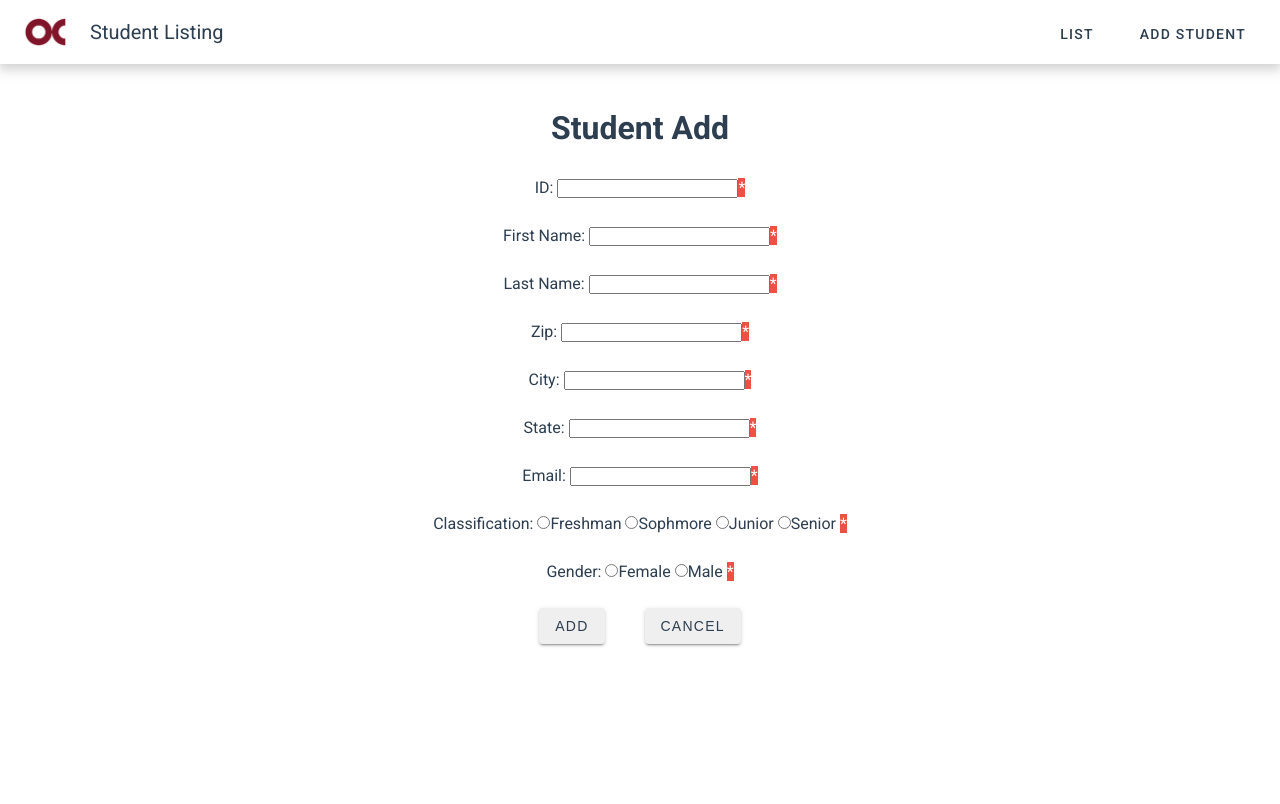
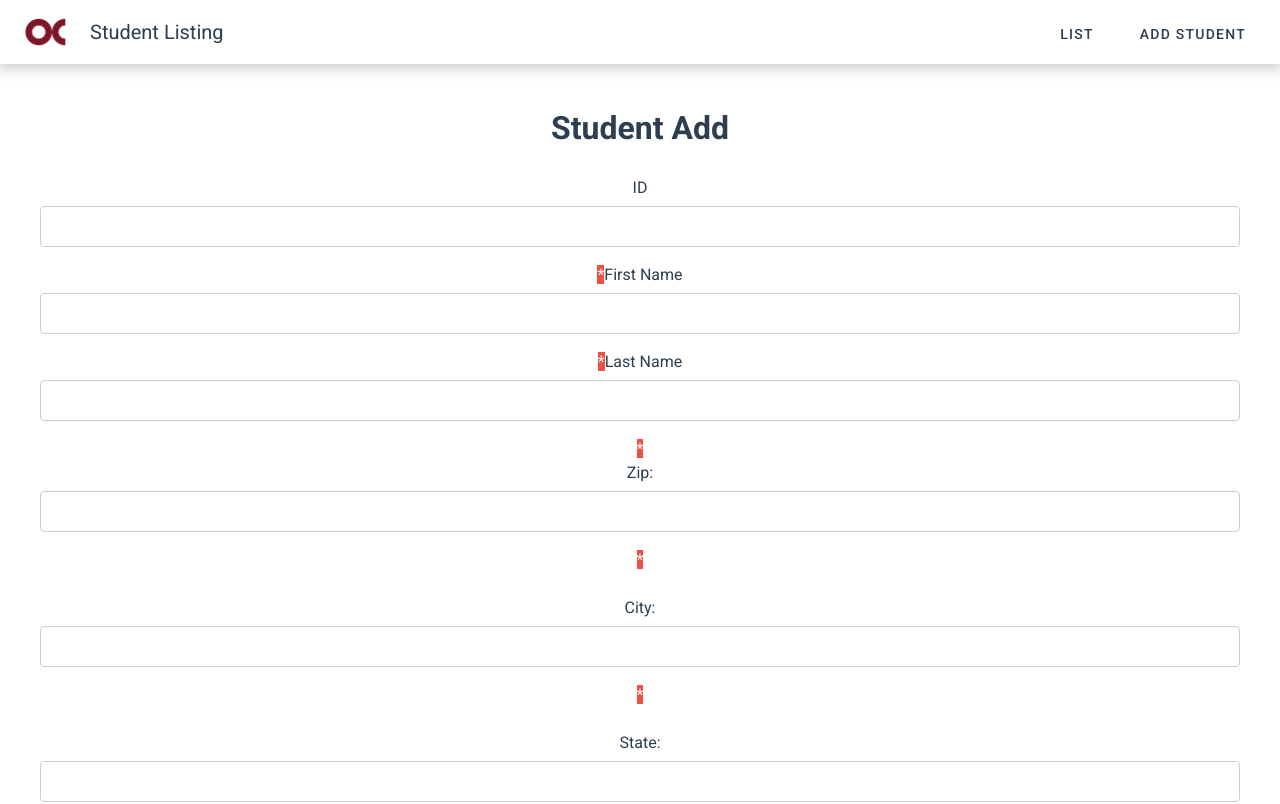
Before and after one commit to Dineshyvss/travel-frontend., a Vue app: page /add in a window 1280 px wide. Shown: the top 804 px of the page. Built offline with nearby package versions, Linux system fonts and the light colour scheme.

Commit message:
more fixes for styling

```diff
--- a/src/App.vue
+++ b/src/App.vue
@@ -52,190 +52,3 @@ export default {
   },
 };
 </script>
-
-<style>
-#app {
-  font-family: "Roboto", sans-serif;
-  -webkit-font-smoothing: antialiased;
-  -moz-osx-font-smoothing: grayscale;
-  line-height: 1.5;
-  font-size: 1rem;
-  text-align: center;
-  color: #2c3e50;
-}
-
-#body {
-  padding: 40px;
-}
-
-* {
-  margin: 0;
-  padding: 0;
-  box-sizing: border-box;
-}
-
-a {
-  text-decoration: none;
-}
-
-li {
-  list-style: none;
-}
-
-.navbar {
-  display: flex;
-  align-items: center;
-  justify-content: space-between;
-  height: 64px;
-  padding: 20px;
-  background-color: white;
-  color: #2c3e50;
-}
-
-.nav-links .menu a {
-  color: #2c3e50;
-  font-weight: 500;
-  letter-spacing: 0.0892857143em;
-  font-size: 0.875rem;
-}
-
-.title {
-  display: flex;
-  gap: 1em;
-  font-size: 1.25rem;
-  font-weight: 400;
-  align-items: center;
-}
-
-.title img {
-  display: flex;
-  flex: 1 0 0px;
-  height: 50px;
-  width: 50px;
-  z-index: 0;
-  object-fit: contain;
-  overflow: hidden;
-  position: relative;
-  top: 0;
-  left: 0;
-  max-width: 100%;
-  max-height: 100%;
-}
-
-.menu {
-  display: flex;
-  gap: 1em;
-  font-size: 18px;
-}
-
-.menu li:hover {
-  background-color: #ececec;
-  border-radius: 5px;
-  transition: 0.3s ease;
-}
-
-.menu li {
-  padding: 5px 14px;
-}
-
-button {
-  align-items: center;
-  border-radius: 4px;
-  display: inline-grid;
-  cursor: pointer;
-  gap: 1em;
-  box-shadow: 0 3px 1px -2px var(--v-shadow-key-umbra-opacity, rgba(0, 0, 0, 0.2)),
-    0 2px 2px 0 var(--v-shadow-key-penumbra-opacity, rgba(0, 0, 0, 0.14)),
-    0 1px 5px 0 var(--v-shadow-key-penumbra-opacity, rgba(0, 0, 0, 0.12));
-  min-width: 64px;
-  margin: 0px 20px 0px 20px;
-  height: 36px;
-  outline: none;
-  padding: 0 16px;
-  color: #2c3e50;
-  font-weight: 500;
-  letter-spacing: 0.0892857143em;
-  font-size: 0.875rem;
-  text-transform: uppercase;
-  text-decoration: none;
-  border-color: rgba(var(--v-border-color), var(--v-border-opacity));
-  border-style: solid;
-  border-width: 0;
-}
-
-.shadow {
-  box-shadow: 0px 5px 10px 1px rgba(169, 169, 169, 0.5);
-}
-
-.grid-container {
-  display: grid;
-  gap: 20px 20px;
-  grid-template-columns: 150px 120px 150px;
-  padding: 10px;
-  align-content: center;
-  justify-content: center;
-}
-
-.grid-item {
-  padding: 5px;
-  margin: auto;
-  text-align: center;
-}
-
-.modal {
-  display: block;
-  position: fixed; /* Stay in place */
-  z-index: 1; /* Sit on top */
-  left: 0;
-  top: 0;
-  width: 100%; /* Full width */
-  height: 100%; /* Full height */
-  overflow: auto; /* Enable scroll if needed */
-  background-color: rgb(0, 0, 0); /* Fallback color */
-  background-color: rgba(0, 0, 0, 0.4); /* Black w/ opacity */
-}
-
-.modal-header {
-  padding: 2px 16px;
-}
-
-.modal-body {
-  padding: 2px 16px;
-}
-
-.modal-content {
-  position: relative;
-  padding: 0;
-  background-color: #fff;
-  color: rgba(0, 0, 0, 0.87);
-  margin: 15% auto; /* 15% from the top and centered */
-  padding: 20px;
-  border-radius: 4px;
-  width: 80%; /* Could be more or less, depending on screen size */
-  align-items: center;
-  font-size: 1.25rem;
-  font-weight: 500;
-  letter-spacing: 0.0125em;
-  line-height: 2rem;
-  word-break: break-all;
-}
-
-.close {
-  color: #aaa;
-  float: right;
-  font-size: 28px;
-  font-weight: bold;
-}
-
-.close:hover,
-.close:focus {
-  color: black;
-  text-decoration: none;
-  cursor: pointer;
-}
-
-.error {
-  color: white;
-  background-color: #ee5044;
-}
-</style>
--- /dev/null
+++ b/src/assets/style.css
@@ -0,0 +1,210 @@
+#app {
+  font-family: "Roboto", sans-serif;
+  -webkit-font-smoothing: antialiased;
+  -moz-osx-font-smoothing: grayscale;
+  line-height: 1.5;
+  font-size: 1rem;
+  text-align: center;
+  color: #2c3e50;
+}
+
+#body {
+  padding: 40px;
+}
+
+* {
+  margin: 0;
+  padding: 0;
+  box-sizing: border-box;
+}
+
+a {
+  text-decoration: none;
+}
+
+li {
+  list-style: none;
+}
+
+.navbar {
+  display: flex;
+  align-items: center;
+  justify-content: space-between;
+  height: 64px;
+  padding: 20px;
+  background-color: white;
+  color: #2c3e50;
+}
+
+.nav-links .menu a {
+  color: #2c3e50;
+  font-weight: 500;
+  letter-spacing: 0.0892857143em;
+  font-size: 0.875rem;
+}
+
+.title {
+  display: flex;
+  gap: 1em;
+  font-size: 1.25rem;
+  font-weight: 400;
+  align-items: center;
+}
+
+.title img {
+  display: flex;
+  flex: 1 0 0px;
+  height: 50px;
+  width: 50px;
+  z-index: 0;
+  object-fit: contain;
+  overflow: hidden;
+  position: relative;
+  top: 0;
+  left: 0;
+  max-width: 100%;
+  max-height: 100%;
+}
+
+.menu {
+  display: flex;
+  gap: 1em;
+  font-size: 18px;
+}
+
+.menu li:hover {
+  background-color: #ececec;
+  border-radius: 5px;
+  transition: 0.3s ease;
+}
+
+.menu li {
+  padding: 5px 14px;
+}
+
+button {
+  align-items: center;
+  border-radius: 4px;
+  display: inline-grid;
+  cursor: pointer;
+  gap: 1em;
+  box-shadow: 0 3px 1px -2px var(--v-shadow-key-umbra-opacity, rgba(0, 0, 0, 0.2)),
+    0 2px 2px 0 var(--v-shadow-key-penumbra-opacity, rgba(0, 0, 0, 0.14)),
+    0 1px 5px 0 var(--v-shadow-key-penumbra-opacity, rgba(0, 0, 0, 0.12));
+  min-width: 64px;
+  margin: 0px 20px 0px 20px;
+  height: 36px;
+  outline: none;
+  padding: 0 16px;
+  color: #2c3e50;
+  font-weight: 500;
+  letter-spacing: 0.0892857143em;
+  font-size: 0.875rem;
+  text-transform: uppercase;
+  text-decoration: none;
+  border-color: rgba(var(--v-border-color), var(--v-border-opacity));
+  border-style: solid;
+  border-width: 0;
+}
+
+.shadow {
+  box-shadow: 0px 5px 10px 1px rgba(169, 169, 169, 0.5);
+}
+
+.grid-container {
+  display: grid;
+  gap: 20px 20px;
+  grid-template-columns: 150px 120px 150px;
+  padding: 10px;
+  align-content: center;
+  justify-content: center;
+}
+
+.grid-item {
+  padding: 5px;
+  margin: auto;
+  text-align: center;
+}
+
+.modal {
+  display: block;
+  position: fixed; /* Stay in place */
+  z-index: 1; /* Sit on top */
+  left: 0;
+  top: 0;
+  width: 100%; /* Full width */
+  height: 100%; /* Full height */
+  overflow: auto; /* Enable scroll if needed */
+  background-color: rgb(0, 0, 0); /* Fallback color */
+  background-color: rgba(0, 0, 0, 0.4); /* Black w/ opacity */
+}
+
+.modal-header {
+  padding: 2px 16px;
+}
+
+.modal-body {
+  padding: 2px 16px;
+}
+
+.modal-content {
+  position: relative;
+  padding: 0;
+  background-color: #fff;
+  color: rgba(0, 0, 0, 0.87);
+  margin: 15% auto; /* 15% from the top and centered */
+  padding: 20px;
+  border-radius: 4px;
+  width: 80%; /* Could be more or less, depending on screen size */
+  align-items: center;
+  font-size: 1.25rem;
+  font-weight: 500;
+  letter-spacing: 0.0125em;
+  line-height: 2rem;
+  word-break: break-all;
+}
+
+.close {
+  color: #aaa;
+  float: right;
+  font-size: 28px;
+  font-weight: bold;
+}
+
+.close:hover,
+.close:focus {
+  color: black;
+  text-decoration: none;
+  cursor: pointer;
+}
+
+.error {
+  color: white;
+  background-color: #ee5044;
+}
+
+.success {
+  color: white;
+  background-color: #5cb85c;
+}
+
+/* Style inputs with type="text", select elements and textareas */
+input[type="text"],
+select,
+textarea {
+  width: 100%; /* Full width */
+  padding: 12px; /* Some padding */
+  border: 1px solid #ccc; /* Gray border */
+  border-radius: 4px; /* Rounded borders */
+  box-sizing: border-box; /* Make sure that padding and width stays in place */
+  margin-top: 6px; /* Add a top margin */
+  margin-bottom: 16px; /* Bottom margin */
+  resize: vertical; /* Allow the user to vertically resize the textarea (not horizontally) */
+}
+
+/* Add a background color and some padding around the form */
+.container {
+  border-radius: 5px;
+  background-color: #f2f2f2;
+  padding: 20px;
+}
--- a/src/main.js
+++ b/src/main.js
@@ -1,5 +1,6 @@
 import { createApp } from "vue";
 import App from "./App.vue";
 import router from "./router.js";
+import "./assets/style.css";
 
 createApp(App).use(router).mount("#app");
--- a/src/views/AddStudent.vue
+++ b/src/views/AddStudent.vue
@@ -3,18 +3,25 @@
     <h1>Student Add</h1>
     <h4>{{ student.firstName }} {{ student.lastName }}</h4>
     <br />
-    ID:
+    <label for="id">ID</label>
     <input v-model="student.idNumber" type="text" id="id" />
     <span id="idNumberErr" class="error">{{ errors.idNumber || "*" }}</span>
-    <br />
-    <br />First Name:
-    <input v-model="student.firstName" type="text" id="firstName" />
+
+    <label for="fname">First Name</label>
+    <input v-model="student.firstName" type="text" id="fname" />
     <span id="firstNameErr" class="error">{{ errors.firstName || "*" }}</span>
-    <br />
-    <br />Last Name:
-    <input v-model="student.lastName" type="text" id="lastName" />
+
+    <label for="lname">Last Name</label>
+    <input v-model="student.lastName" type="text" id="lname" />
     <span id="lastNameErr" class="error">{{ errors.lastName || "*" }}</span>
-    <br />
+
+    <!-- <label for="country">Country</label>
+    <select id="country" name="country">
+      <option value="australia">Australia</option>
+      <option value="canada">Canada</option>
+      <option value="usa">USA</option>
+    </select> -->
+
     <br />Zip:
     <input
       v-model="student.zip"
@@ -76,7 +83,9 @@
     <span id="genderErr" class="error">{{ errors.gender || "*" }}</span>
     <br />
     <br />
-    <button name="Save" v-on:click.prevent="addStudent()">ADD</button>
+    <button class="success" name="Save" v-on:click.prevent="addStudent()">
+      ADD
+    </button>
     <button name="Cancel" v-on:click.prevent="cancel()">CANCEL</button>
   </div>
 </template>
```
Also changed, not shown: src/components/StudentDisplay.vue (+0 -8 lines).
